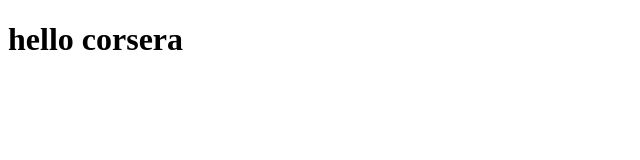
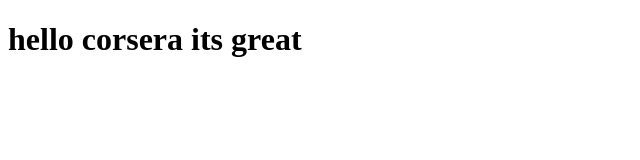
Before and after one commit to siddig-ali/s-cou, a plain HTML site: page site/index.html in a window 1280 px wide. Shown: the whole page, without its empty margins (0-640 px from the left). Drawn offline with Linux system fonts and the light colour scheme.

Commit message:
small addition to our page content.

```diff
--- a/site/index.html
+++ b/site/index.html
@@ -6,6 +6,6 @@
 	<title>hello corsera</title>
 </head>
 <body>
-<h1>hello corsera</h1>
+<h1>hello corsera its great</h1>
 </body>
 </html>
```
